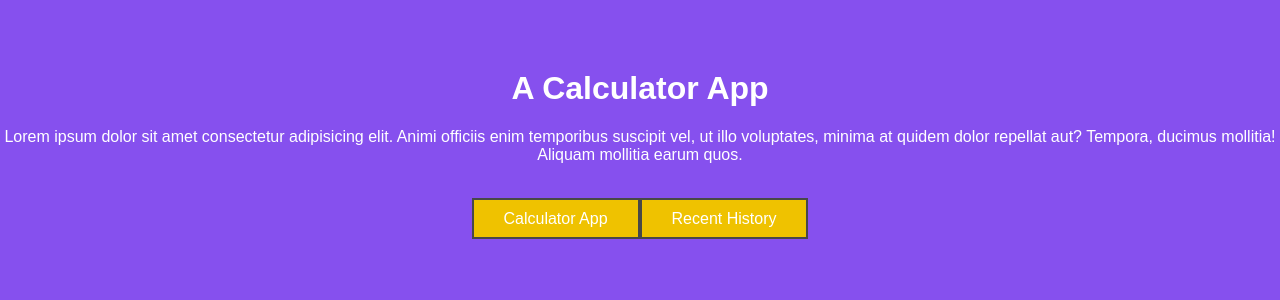
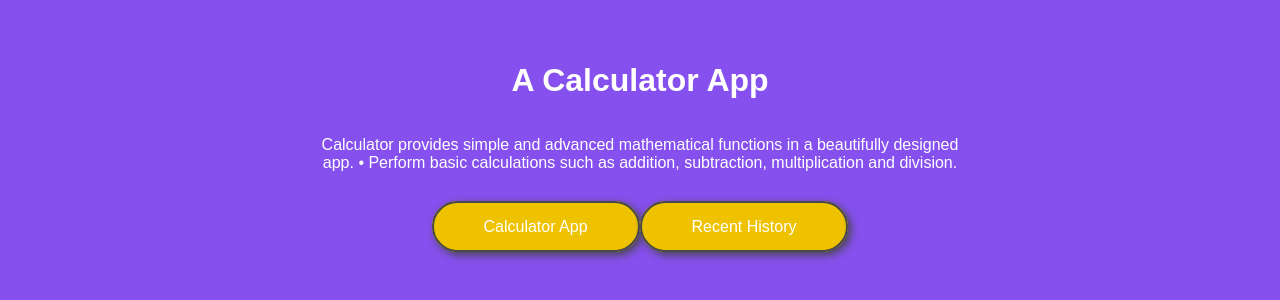
Before and after one commit to justEhmadSaeed/Calculator-App, a React (Create React App) app: page / in a window 1280 px wide. Shown: the part 262-562 px from the top of the page. Built offline with nearby package versions, Linux system fonts and the light colour scheme.

Commit message:
👌 IMPROVE: Update landing page

```diff
--- a/src/App.css
+++ b/src/App.css
@@ -11,6 +11,9 @@ body {
 	justify-content: center;
 	align-items: center;
 }
+#landing-page p {
+	width: 50%;
+}
 .links-block {
 	margin-top: 30px;
 }
@@ -22,9 +25,12 @@ body {
 	color: white;
 	background-color: #efc200;
 	border: 2px solid #484848;
-	padding: 10px 30px;
+	padding: 15px 50px;
+	border-radius: 30px;
+	box-shadow: 3px 3px 8px 0px #484848;
 }
 .links-block a:hover {
+	border: 2px solid white;
 	background-color: #8650ee;
 }
 .calculator-app {
--- a/src/pages/LandingPage.js
+++ b/src/pages/LandingPage.js
@@ -4,16 +4,13 @@ import { Link } from 'react-router-dom';
 const LandingPage = () => {
 	return (
 		<div id="landing-page">
-			<div>
-				<h1 className="heading">A Calculator App</h1>
-				<p className="heading">
-					Lorem ipsum dolor sit amet consectetur adipisicing
-					elit. Animi officiis enim temporibus suscipit vel,
-					ut illo voluptates, minima at quidem dolor
-					repellat aut? Tempora, ducimus mollitia! Aliquam
-					mollitia earum quos.
-				</p>
-			</div>
+			<h1 className="heading">A Calculator App</h1>
+			<p className="heading">
+				Calculator provides simple and advanced mathematical
+				functions in a beautifully designed app. • Perform
+				basic calculations such as addition, subtraction,
+				multiplication and division.
+			</p>
 			<div className="links-block">
 				<Link to="/calculator">Calculator App</Link>
 				<Link to="/recent">Recent History</Link>
```
